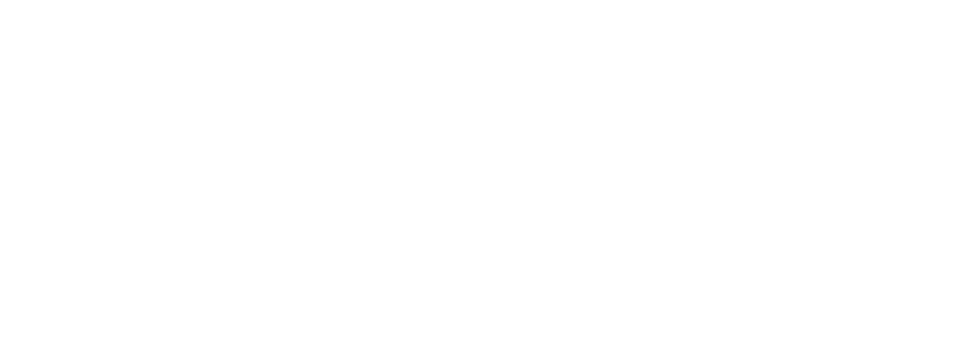
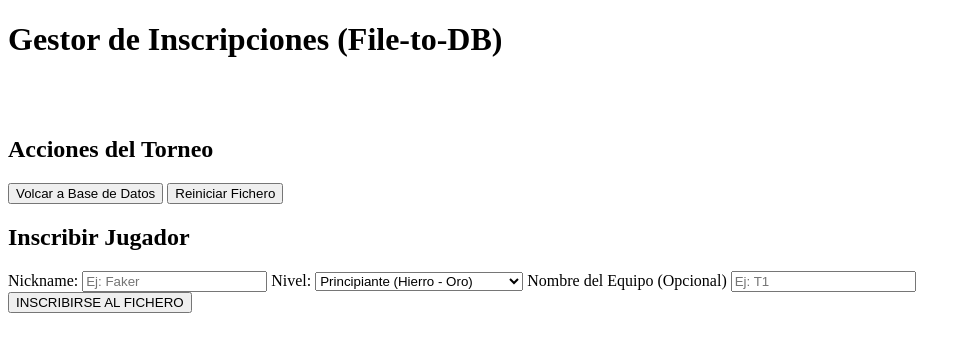
Before and after one commit to Narfranfran/sistemaResenias, a PHP site: page /vista.php in a window 1280 px wide. Before the commit the part shown is empty. Shown: the top 352 px of the page, without its empty margins (0-971 px from the left). Run offline with PHP 8.4, Linux system fonts and the light colour scheme; data that the repository does not hold is empty.

Commit message:
Vista casi hecha

```diff
--- a/vista.php
+++ b/vista.php
@@ -6,6 +6,30 @@
     <title>Vista Inscripcion</title>
 </head>
 <body>
-
+    <h1>Gestor de Inscripciones (File-to-DB)</h1>
+    <br>
+    <?php
+        echo $mensaje;
+    ?>
+    <br>
+    <form method="post">
+        <h2>Acciones del Torneo</h2>
+        <input type="submit" value="Volcar a Base de Datos">
+        <input type="submit" value="Reiniciar Fichero">
+        <br>
+        <h2>Inscribir Jugador</h2>
+        <label for="nick">Nickname:</label>
+        <input type="text" name="nick" id="nick" placeholder="Ej: Faker">
+        <label for="nivel">Nivel:</label>
+        <select name="nivel" id="nivel">
+            <option value="principiante" selected>Principiante (Hierro - Oro)</option>
+            <option value="intermedio">Intermedio (Platino - Diamante)</option>
+            <option value="experto">Experto (Master - Challenger)</option>
+        </select>
+        <label for="equipo">Nombre del Equipo (Opcional)</label>
+        <input type="text" name="equipo" id="equipo" placeholder="Ej: T1">
+        <br>
+        <input type="submit" value="INSCRIBIRSE AL FICHERO">
+    </form>
 </body>
 </html>
```
